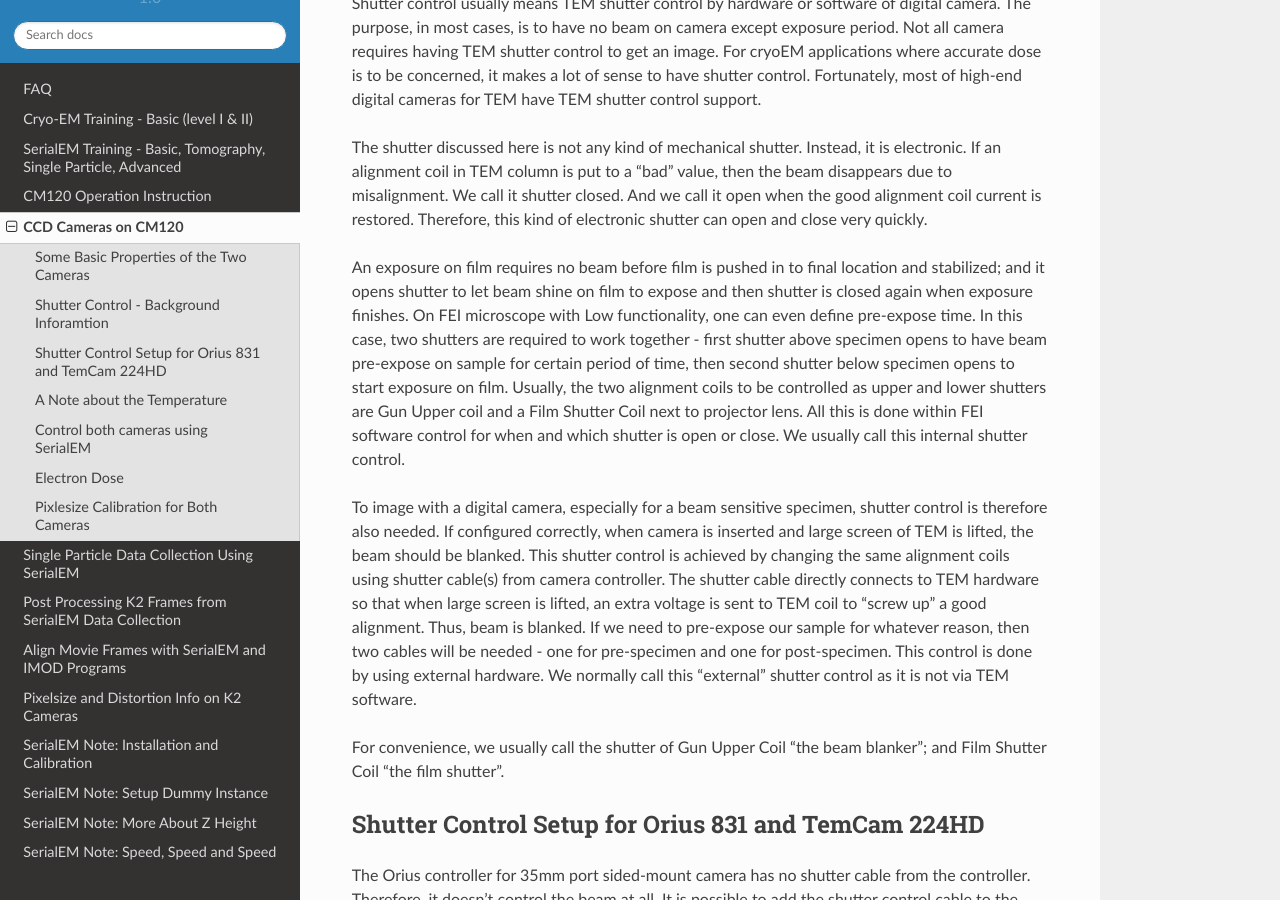
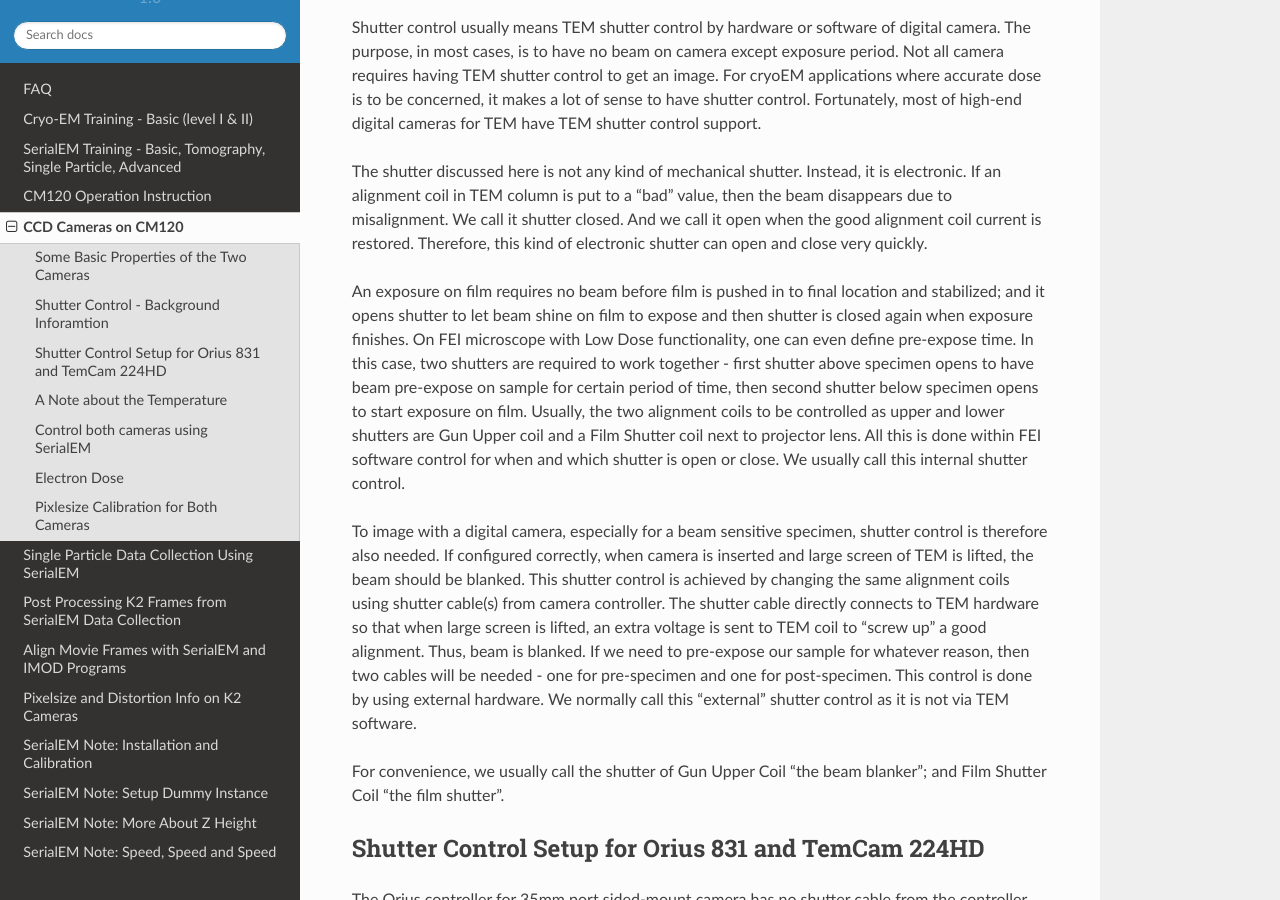
Before and after one commit to xuchen66/sphinx-emdocs, a Sphinx documentation site: the page built from source/ccds_cm120.rst, in a window 1280 px wide and 900 px high, scrolled down 1381 px. Built offline with Sphinx 7.4.7 and the Read the Docs theme 2.0.0, drawn with Linux system fonts in a browser that asks for light colours; pages that are not in the unit, such as notebooks, are missing from menus; some of the changed text lies outside the part shown.

Commit message:
Update ccds_cm120.rst

```diff
--- a/source/ccds_cm120.rst
+++ b/source/ccds_cm120.rst
@@ -62,7 +63,7 @@
 
 The shutter discussed here is not any kind of mechanical shutter. Instead, it is electronic. If an alignment coil in TEM column is put to a "bad" value, then the beam disappears due to misalignment. We call it shutter closed. And we call it open when the good alignment coil current is restored. Therefore, this kind of electronic shutter can open and close very quickly.
 
-An exposure on film requires no beam before film is pushed in to final location and stabilized; and it opens shutter to let beam shine on film to expose and then shutter is closed again when exposure finishes. On FEI microscope with Low functionality, one can even define pre-expose time. In this case, two shutters are required to work together - first shutter above specimen opens to have beam pre-expose on sample for certain period of time, then second shutter below specimen opens to start exposure on film. Usually, the two alignment coils to be controlled as upper and lower shutters are Gun Upper coil and a Film Shutter Coil next to projector lens. All this is done within FEI software control for when and which shutter is open or close. We usually call this internal shutter control.
+An exposure on film requires no beam before film is pushed in to final location and stabilized; and it opens shutter to let beam shine on film to expose and then shutter is closed again when exposure finishes. On FEI microscope with Low Dose functionality, one can even define pre-expose time. In this case, two shutters are required to work together - first shutter above specimen opens to have beam pre-expose on sample for certain period of time, then second shutter below specimen opens to start exposure on film. Usually, the two alignment coils to be controlled as upper and lower shutters are Gun Upper coil and a Film Shutter coil next to projector lens. All this is done within FEI software control for when and which shutter is open or close. We usually call this internal shutter control.
 
 To image with a digital camera, especially for a beam sensitive specimen, shutter control is therefore also needed. If configured correctly, when camera is inserted and large screen of TEM is lifted, the beam should be blanked. This shutter control is achieved by changing the same alignment coils using shutter cable(s) from camera controller. The shutter cable directly connects to TEM hardware so that when large screen is lifted, an extra voltage is sent to TEM coil to "screw up" a good alignment. Thus, beam is blanked. If we need to pre-expose our sample for whatever reason, then two cables will be needed - one for pre-specimen and one for post-specimen. This control is done by using external hardware. We normally call this "external" shutter control as it is not via TEM software.
 
```
Also changed, not shown: other parts of source/ccds_cm120.rst (+2 -1 lines).
